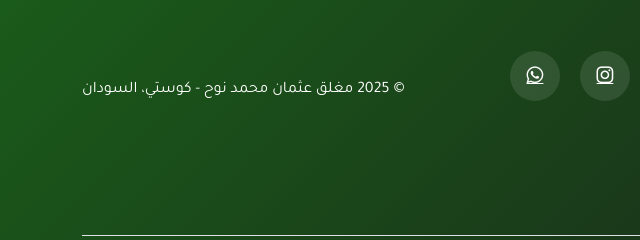
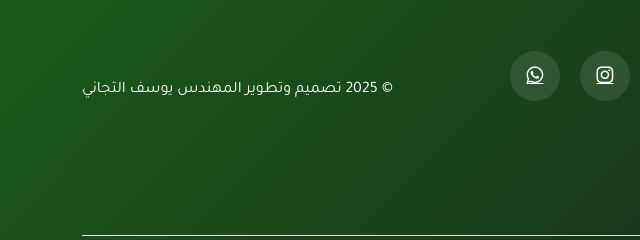
Before and after one commit to Canyou54/osman, a plain HTML site: page index.html in a window 1280 px wide. Shown: the part 4914-5154 px from the top of the page, 0-640 px from the left. Drawn offline with nearby package versions, Linux system fonts and the light colour scheme.

Commit message:
Update index.html

```diff
--- a/index.html
+++ b/index.html
@@ -1338,7 +1338,7 @@
                 </div>
 
                 <div class="col-lg-4 text-lg-end text-center">
-                    <p class="text-white mb-0">© 2025 مغلق عثمان محمد نوح - كوستي، السودان</p>
+                    <p class="text-white mb-0">© 2025 تصميم وتطوير المهندس يوسف التجاني </p>
                 </div>
             </div>
 
```
